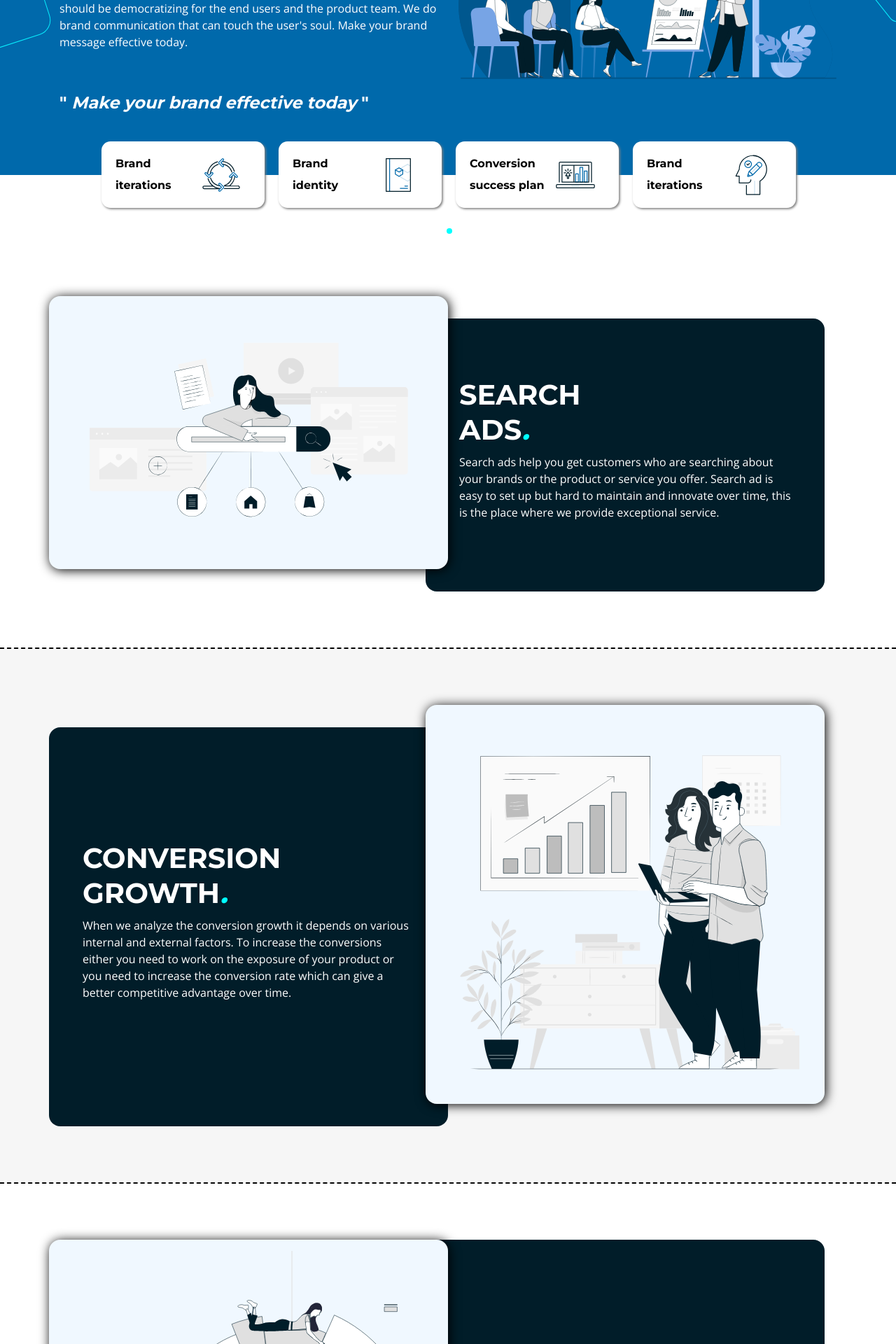
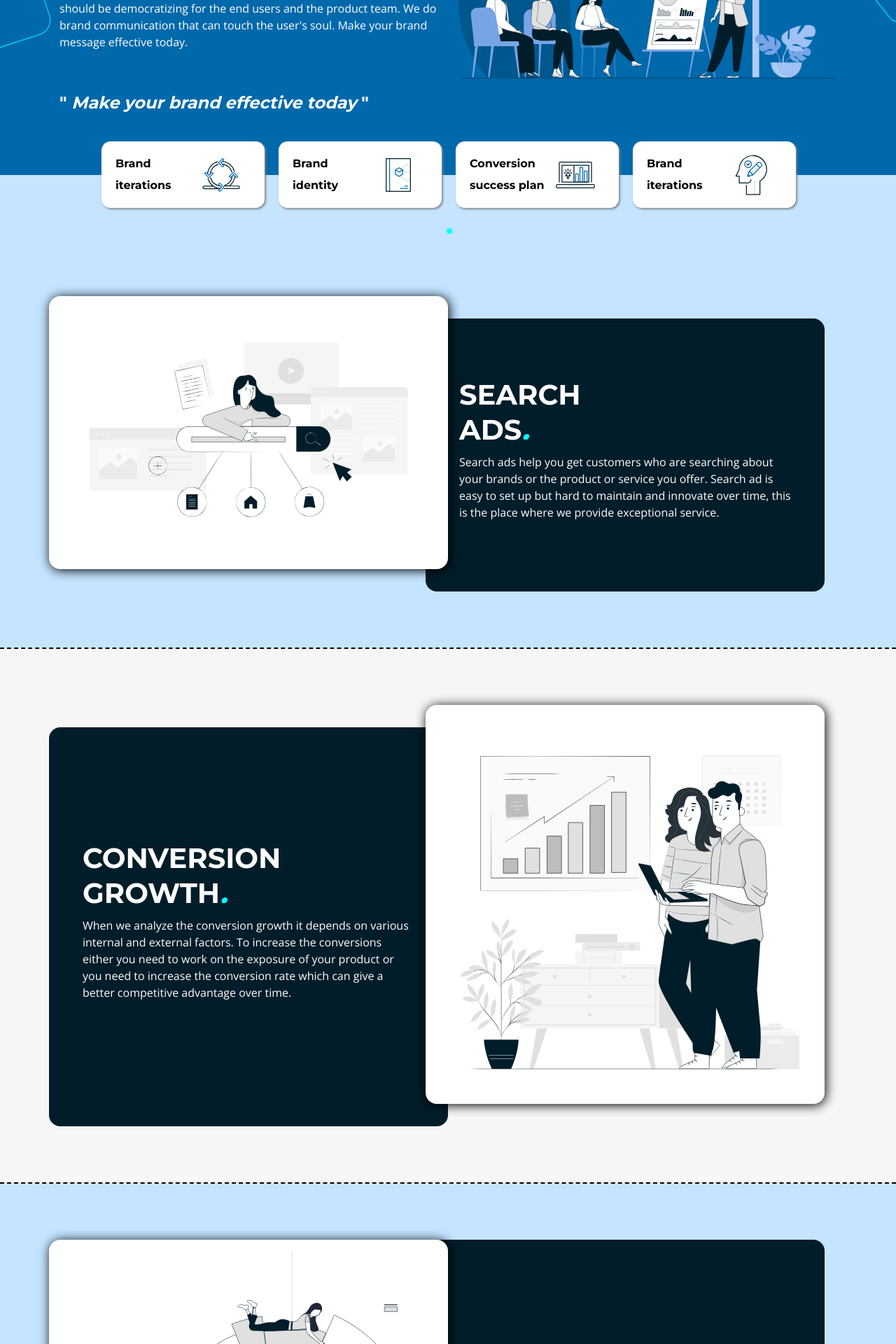
Before and after one commit to znraznra/znraznra.github.io, a Jekyll site: the page newage-test/index.htm, which Jekyll copies as it is, in a window 1280 px wide. Shown: the part 354-2274 px from the top of the page at 70% size. Built offline with Jekyll 4.4.1, drawn with Linux system fonts in a browser that asks for light colours; nearby versions of some CDN libraries.

Commit message:
Updated card and bg colors

```diff
--- a/newage-test/css/style.css
+++ b/newage-test/css/style.css
@@ -2,6 +2,11 @@
 body{
   width: 100%;
   height: 100%;
+  background-color:#c4e4ff;
+}
+
+footer{
+background-color:#fff;
 }
 
 nav, .banner-area div{
@@ -102,7 +107,7 @@ border-radius:1em 1em 1em 1em;
   display:flex;
   align-items:center;
   justify-content: center;
-  background-color:aliceblue;
+  background-color:#fff;
   border-radius:1em 1em 1em 1em;
   box-shadow:0.1em 0.1em 1em 0.01em #000;
   padding:1em;
```
